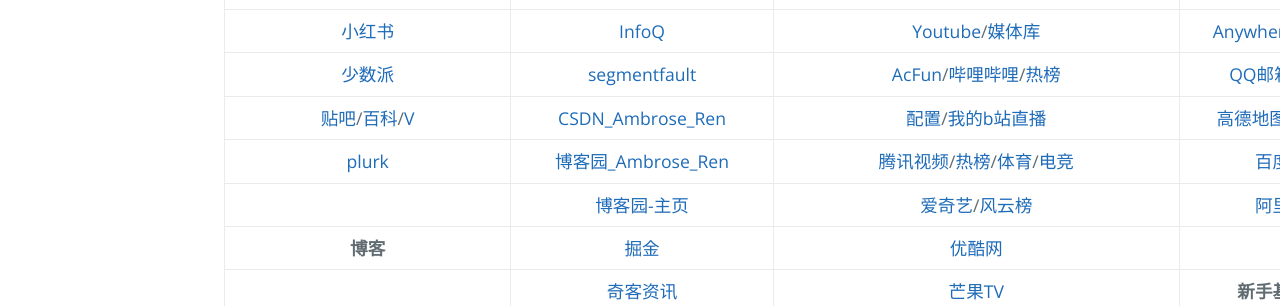
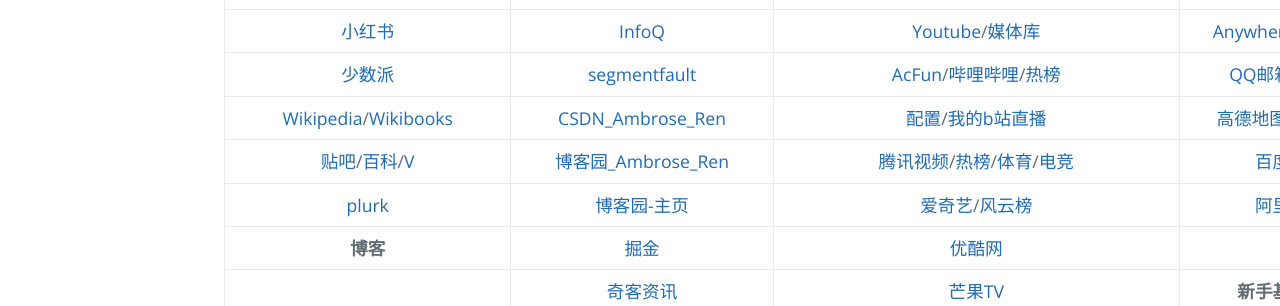
Before and after one commit to AmbroseRen/test, a Jekyll site: the page built from navigation.md, in a window 1280 px wide. Shown: the part 818-1124 px from the top of the page. Built offline with Jekyll 4.4.1, drawn with Linux system fonts in a browser that asks for light colours; our own code applies the rules of GitHub Pages for plain Markdown files; the repository's description, which GitHub fills in, is left out.

Commit message:
Update navigation.md

```diff
--- a/navigation.md
+++ b/navigation.md
@@ -23,9 +23,9 @@
 | [虎嗅网](https://www.huxiu.com/) | [stackoverflow](https://stackoverflow.com/) | __视频__/[IMDb](https://m.imdb.com/) | [MD格式在线排版](https://md.phodal.com/) |
 | [小红书](https://www.xiaohongshu.com/explore) | [InfoQ](https://www.infoq.cn/) | [Youtube](https://www.youtube.com/)/[媒体库](https://www.youtube.com/feed/library) | [AnywhereAnything](http://lackar.com/aa/) |
 | [少数派](https://sspai.com/) | [segmentfault](https://segmentfault.com/u/ambroseren/users/following) | [AcFun](https://www.acfun.cn/)/[哔哩哔哩](https://space.bilibili.com/352834482/fans/follow)/[热榜](https://www.bilibili.com/v/popular/rank/all) | [QQ邮箱](https://mail.qq.com/)/[万年历](https://wannianrili.bmcx.com/) |
-| [贴吧](https://tieba.baidu.com/index.html)/[百科](https://baike.baidu.com/usercenter/lemmas#favorites)/[V](https://baike.baidu.com/vbaike#gallary) | [CSDN_Ambrose_Ren](https://blog.csdn.net/Ambrose_Ren) | [配置](https://link.bilibili.com/p/center/index#/my-room/start-live)/[我的b站直播](https://live.bilibili.com/22653502) | [高德地图](https://www.amap.com/)/[百度地图](https://map.baidu.com/) |
-| [plurk](https://www.plurk.com/AmbroseRenCN) | [博客园_Ambrose_Ren](https://www.cnblogs.com/rensi/) | [腾讯视频](https://v.qq.com/biu/u/playlist)/[热榜](https://v.qq.com/biu/ranks/?t=hotsearch)/[体育](https://live.qq.com/)/[电竞](https://egame.qq.com/) | [百度网盘](https://pan.baidu.com/disk/home) |
-| []() | [博客园-主页](https://home.cnblogs.com/u/rensi/) | [爱奇艺](https://www.iqiyi.com/u/fav)/[风云榜](https://www.iqiyi.com/ranks1/home) | [阿里云盘](https://www.aliyundrive.com/drive/) |
+| [Wikipedia](https://www.wikipedia.org/)/[Wikibooks](https://www.wikibooks.org/) | [CSDN_Ambrose_Ren](https://blog.csdn.net/Ambrose_Ren) | [配置](https://link.bilibili.com/p/center/index#/my-room/start-live)/[我的b站直播](https://live.bilibili.com/22653502) | [高德地图](https://www.amap.com/)/[百度地图](https://map.baidu.com/) |
+| [贴吧](https://tieba.baidu.com/index.html)/[百科](https://baike.baidu.com/usercenter/lemmas#favorites)/[V](https://baike.baidu.com/vbaike#gallary) | [博客园_Ambrose_Ren](https://www.cnblogs.com/rensi/) | [腾讯视频](https://v.qq.com/biu/u/playlist)/[热榜](https://v.qq.com/biu/ranks/?t=hotsearch)/[体育](https://live.qq.com/)/[电竞](https://egame.qq.com/) | [百度网盘](https://pan.baidu.com/disk/home) |
+| [plurk](https://www.plurk.com/AmbroseRenCN) | [博客园-主页](https://home.cnblogs.com/u/rensi/) | [爱奇艺](https://www.iqiyi.com/u/fav)/[风云榜](https://www.iqiyi.com/ranks1/home) | [阿里云盘](https://www.aliyundrive.com/drive/) |
 | __博客__ | [掘金](https://juejin.cn/) | [优酷网](https://user.youku.com/page/usc/fav?theme=) | []() |
 | []() | [奇客资讯](https://www.solidot.org/) | [芒果TV](https://i.mgtv.com/my/looklist) | __新手基础自学__ |
 | []() | [V2EX](https://www.v2ex.com/?tab=tech) | [搜狐](https://my.tv.sohu.com/i/bookmark) | [菜鸟教程](https://www.runoob.com/) |
```
